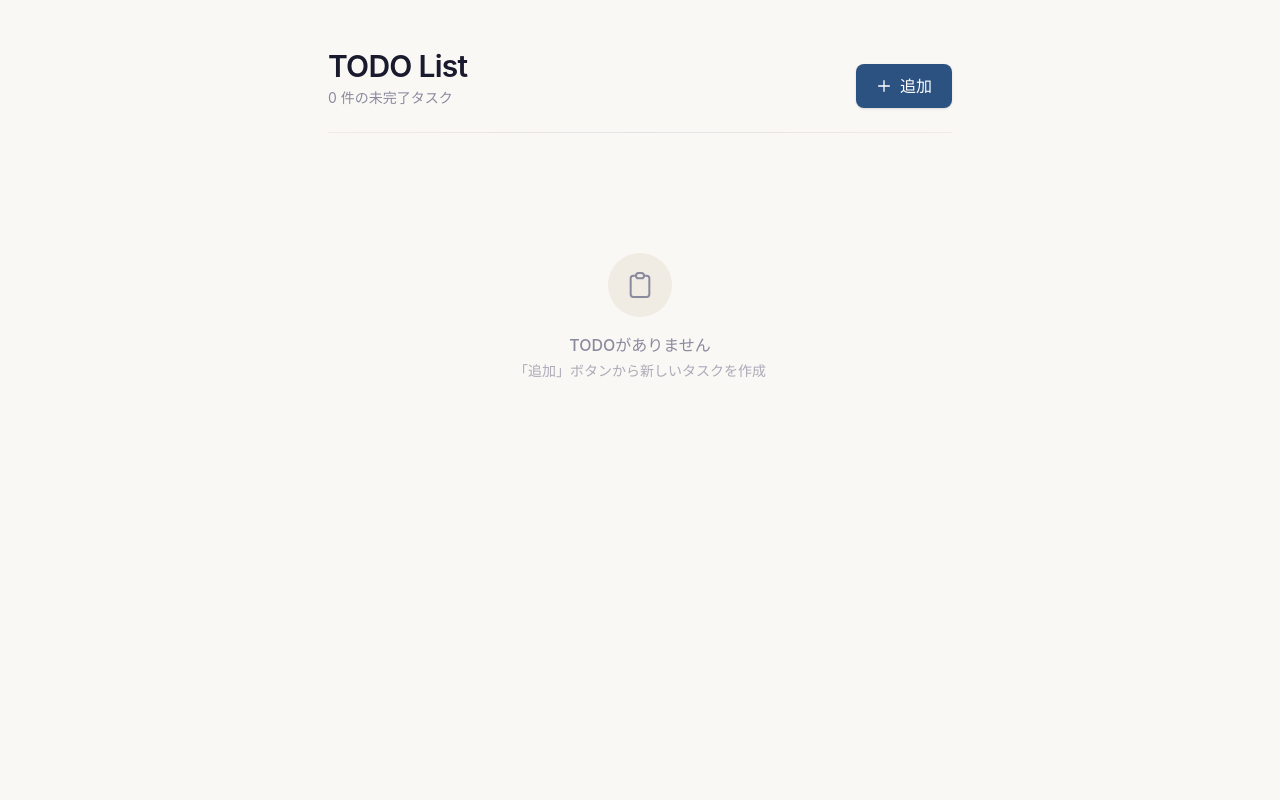
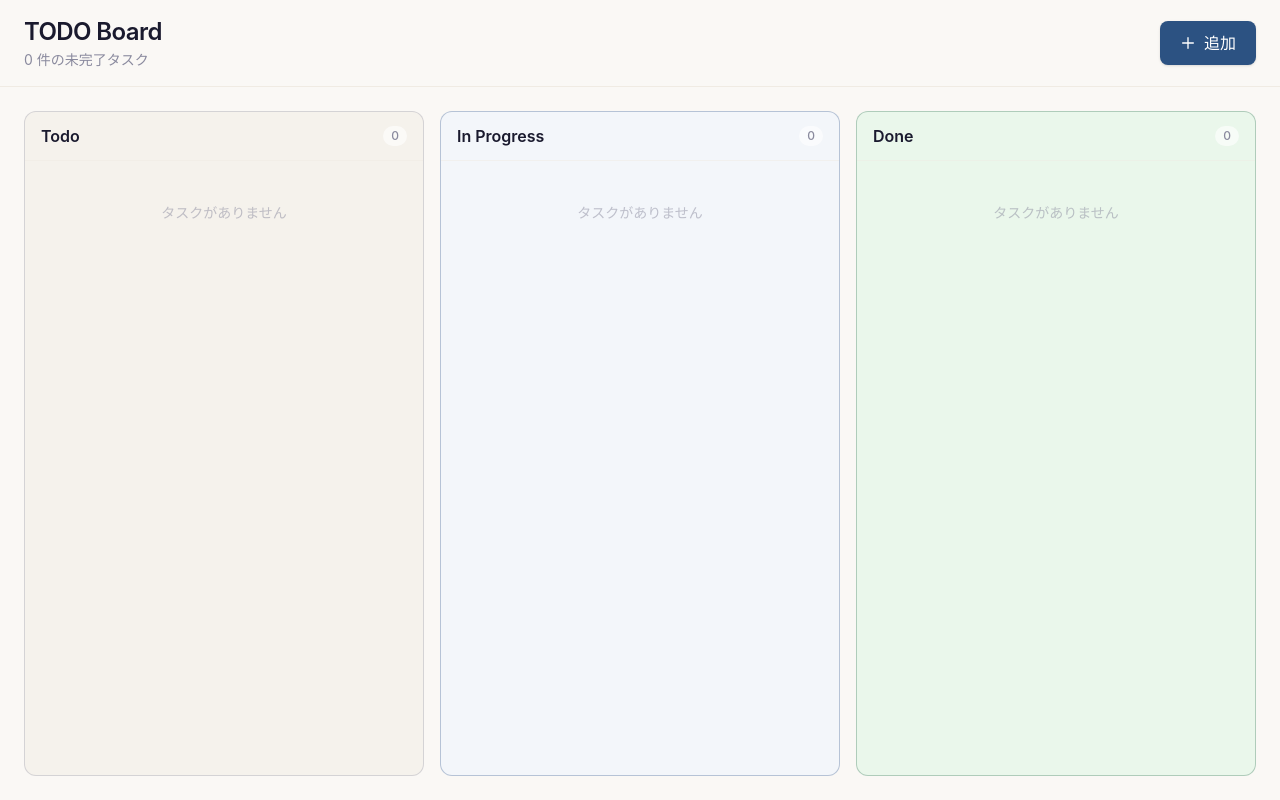
Before and after one commit to ika-gyosen/todo_app, a React (Vite) app: page / in a window 1280 px wide. Built offline with nearby package versions, Linux system fonts and the light colour scheme.

Commit message:
feat(#1): [task-4] カンバンボード用Containerコンポーネントを作成

```diff
--- a/src/App.tsx
+++ b/src/App.tsx
@@ -1,6 +1,6 @@
 import { BrowserRouter, Routes, Route } from 'react-router-dom'
 import { useTodos } from './hooks/useTodos'
-import { TodoListContainer } from './containers/TodoListContainer'
+import { KanbanBoardContainer } from './containers/KanbanBoardContainer'
 import { EditPageContainer } from './containers/EditPageContainer'
 
 function App() {
@@ -13,7 +13,7 @@ function App() {
           <Route
             path="/"
             element={
-              <TodoListContainer
+              <KanbanBoardContainer
                 todos={todos}
                 onUpdateStatus={updateTodoStatus}
               />
--- /dev/null
+++ b/src/containers/KanbanBoardContainer.tsx
@@ -0,0 +1,55 @@
+import { useCallback, useMemo } from 'react'
+import { useNavigate } from 'react-router-dom'
+import type { Todo, TodoStatus } from '../types/todo'
+import { KanbanBoardView, KanbanCardView } from '../components/kanban'
+
+interface KanbanBoardContainerProps {
+  todos: Todo[]
+  onUpdateStatus: (id: string, status: TodoStatus) => void
+}
+
+// onUpdateStatus is used in task#5 for drag & drop
+// eslint-disable-next-line @typescript-eslint/no-unused-vars
+export function KanbanBoardContainer({ todos, onUpdateStatus: _onUpdateStatus }: KanbanBoardContainerProps) {
+  const navigate = useNavigate()
+
+  const todoItems = useMemo(() => {
+    return todos.filter(t => t.status === 'todo')
+  }, [todos])
+
+  const inProgressItems = useMemo(() => {
+    return todos.filter(t => t.status === 'inProgress')
+  }, [todos])
+
+  const doneItems = useMemo(() => {
+    return todos.filter(t => t.status === 'done')
+  }, [todos])
+
+  const handleAddClick = useCallback(() => {
+    navigate('/new')
+  }, [navigate])
+
+  const handleCardClick = useCallback((todoId: string) => {
+    navigate(`/edit/${todoId}`)
+  }, [navigate])
+
+  const renderCard = useCallback((todo: Todo) => {
+    return (
+      <KanbanCardView
+        key={todo.id}
+        todo={todo}
+        onClick={() => handleCardClick(todo.id)}
+      />
+    )
+  }, [handleCardClick])
+
+  return (
+    <KanbanBoardView
+      todoItems={todoItems}
+      inProgressItems={inProgressItems}
+      doneItems={doneItems}
+      onAddClick={handleAddClick}
+      renderCard={renderCard}
+    />
+  )
+}
```
